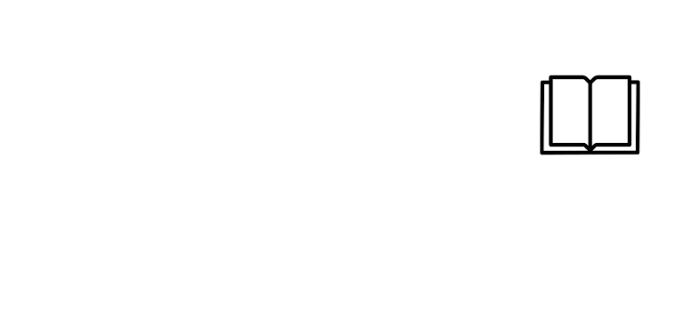
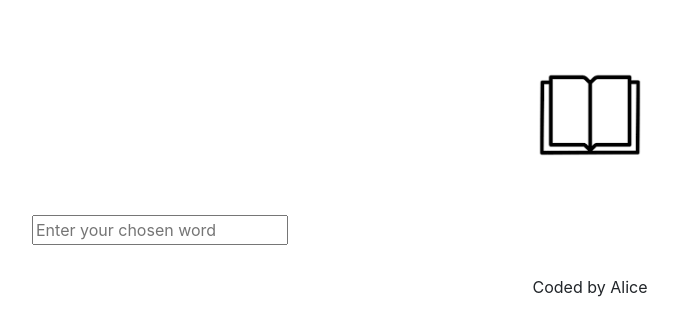
Before and after one commit to alimacy2508/dictionary-app-project, a React (Create React App) app: page / in a window 1280 px wide. Shown: the top 336 px of the page, without its empty margins (50-728 px from the left). Built offline with nearby package versions, Linux system fonts and the light colour scheme.

Commit message:
Added a basic search form to the dictionary

```diff
--- a/src/App.css
+++ b/src/App.css
@@ -7,3 +7,7 @@
   max-width: 200px;
   margin: 0 auto;
 }
+.App-footer {
+  text-align: center;
+  margin: 30px 0;
+}
--- a/src/App.js
+++ b/src/App.js
@@ -1,11 +1,18 @@
 import "./App.css";
 import DictionaryImage from "./DictionaryImage.png";
+import DictionaryForm from "./DictionaryForm.js";
 
 export default function App() {
   return (
     <div className="App">
-      <header className="App-header"></header>
-      <img src={DictionaryImage} className="App-logo img-fluid" alt="logo" />
+      <div className="container">
+        <header className="App-header"></header>
+        <img src={DictionaryImage} className="App-logo img-fluid" alt="logo" />
+        <main>
+          <DictionaryForm />
+        </main>
+        <footer className="App-footer">Coded by Alice</footer>
+      </div>
     </div>
   );
 }
--- /dev/null
+++ b/src/DictionaryForm.css
@@ -0,0 +1,2 @@
+.Dictionary {
+}
--- /dev/null
+++ b/src/DictionaryForm.js
@@ -0,0 +1,25 @@
+import React, { useState } from "react";
+import "./DictionaryForm.css";
+export default function DictionaryForm() {
+  let [searchedword, setSearchedword] = useState("");
+
+  function handleSubmit(event) {
+    event.preventDefault();
+    alert(`Searching for ${searchedword} defintion`);
+  }
+
+  function updateSearchedword(event) {
+    setSearchedword(event.target.value);
+  }
+  return (
+    <div className="Dictionary">
+      <form onSubmit={handleSubmit}>
+        <input
+          type="search"
+          placeholder="Enter your chosen word"
+          onChange={updateSearchedword}
+        />
+      </form>
+    </div>
+  );
+}
```
